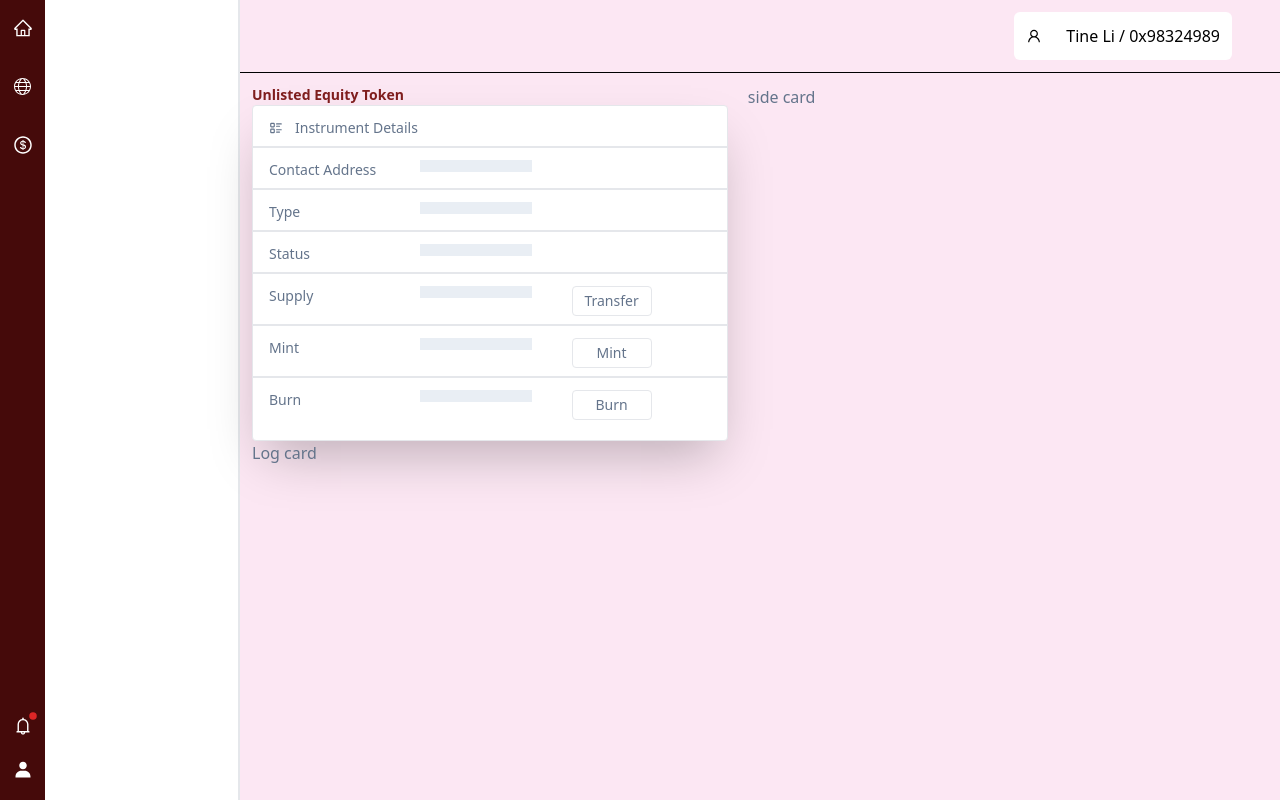
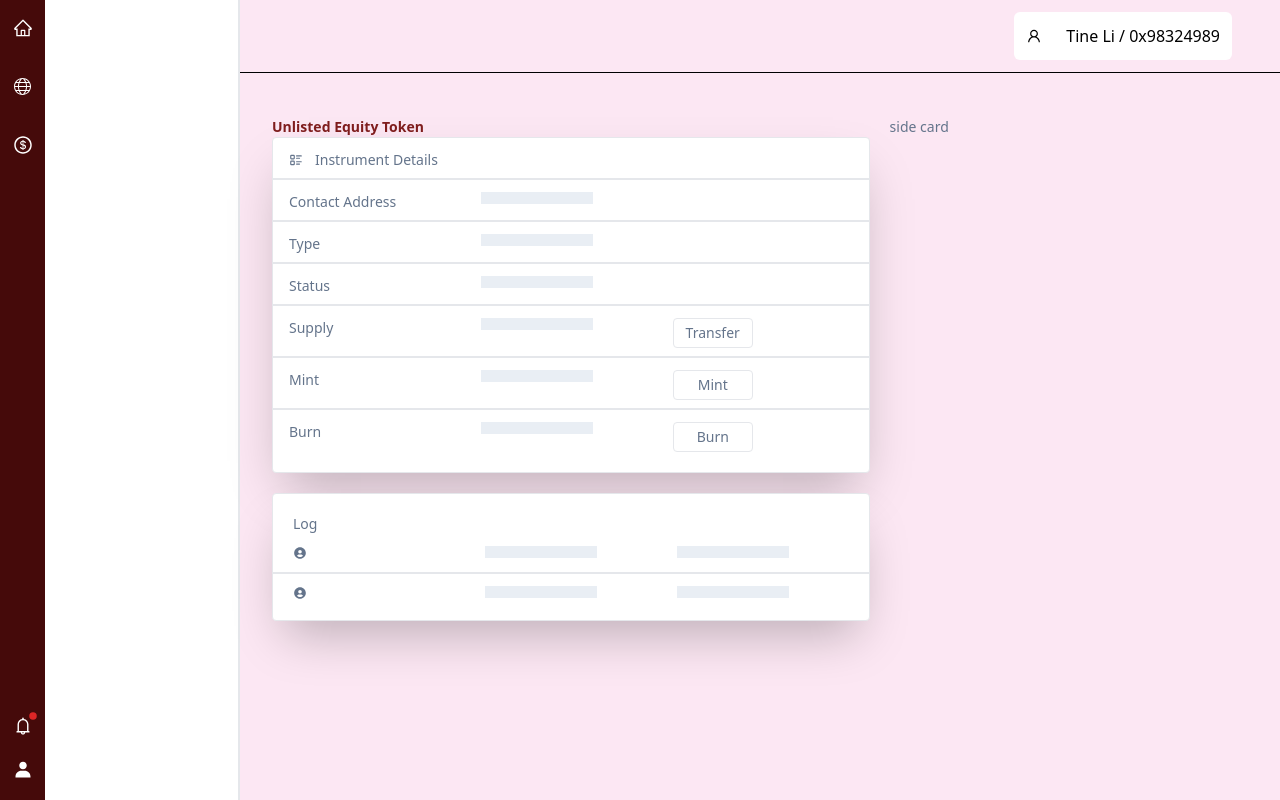
Before and after one commit to shub113/web3, a React (Vite) app: page /issue in a window 1280 px wide. Built offline with nearby package versions, Linux system fonts and the light colour scheme.

Commit message:
added log card

```diff
--- a/src/pages/issue/body/body.jsx
+++ b/src/pages/issue/body/body.jsx
@@ -4,9 +4,9 @@ import { LogCard } from "./logCard";
 
 export function Body() {
     return (
-        <div className='p-3 text-slate-500'>
-            <div className='flex gap-5'>
-                <div>
+        <div className='p-3 text-slate-500 text-sm'>
+            <div className='flex gap-5 my-8 ml-5'>
+                <div className='w-3/5'>
                     <MainCard />
                     <LogCard />
                 </div>
--- a/src/pages/issue/body/logCard.jsx
+++ b/src/pages/issue/body/logCard.jsx
@@ -1,3 +1,25 @@
+import { BiSolidUserCircle } from "react-icons/bi";
+
+import { Card } from "../../../components/index";
+
 export function LogCard() {
-    return <div>Log card</div>;
+    return (
+        <div>
+            <Card>
+                <div className='py-5'>
+                    <span className='px-5'>Log</span>
+                    <div className='grid grid-cols-3 gap-5 border-b-2 px-5 py-3 '>
+                        <BiSolidUserCircle />
+                        <div className='w-28 animate-pulse bg-slate-200 h-3 ' />
+                        <div className='w-28 animate-pulse bg-slate-200 h-3 ' />
+                    </div>
+                    <div className='grid grid-cols-3 gap-5  px-5 pt-3'>
+                        <BiSolidUserCircle />
+                        <div className='w-28 animate-pulse bg-slate-200 h-3 ' />
+                        <div className='w-28 animate-pulse bg-slate-200 h-3 ' />
+                    </div>
+                </div>
+            </Card>
+        </div>
+    );
 }
--- a/src/pages/issue/body/mainCard.jsx
+++ b/src/pages/issue/body/mainCard.jsx
@@ -12,7 +12,7 @@ const Button = ({ children }) => {
 
 export function MainCard() {
     return (
-        <div className='text-sm'>
+        <div className=' mb-5'>
             <span className='text-red-900 font-semibold  '>Unlisted Equity Token </span>
             <Card>
                 <div className='flex justify-start items-center gap-3 border-b-2 px-4 pb-2 my-3'>
```
